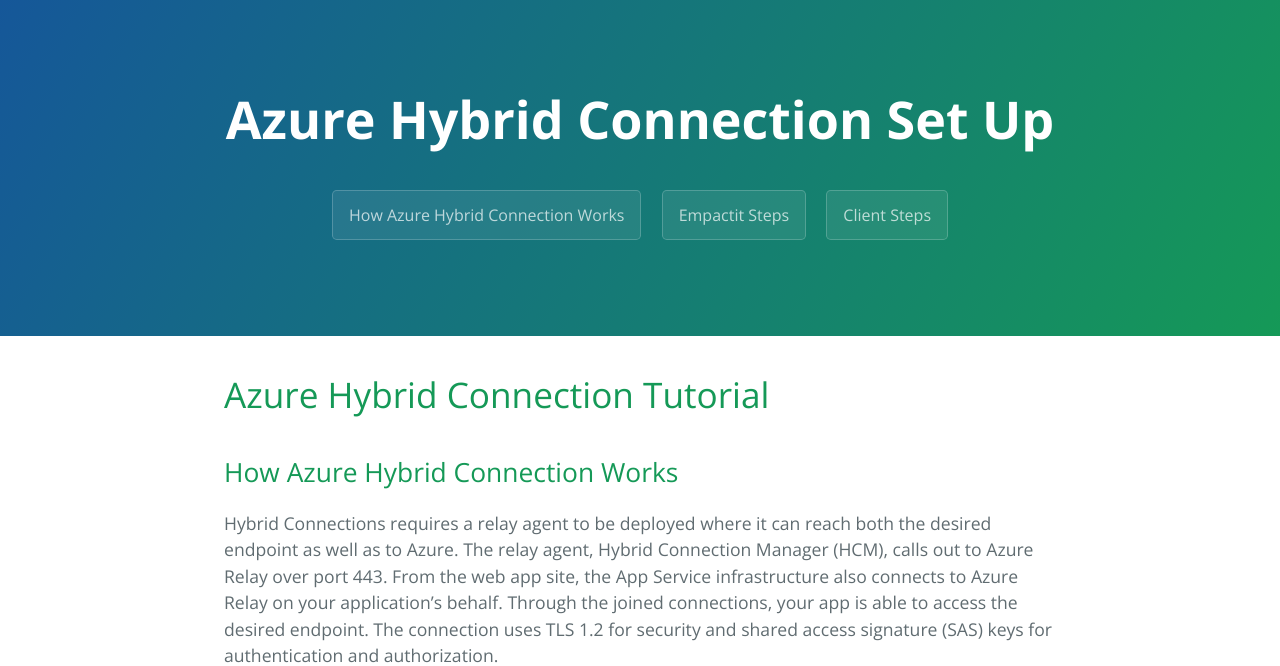
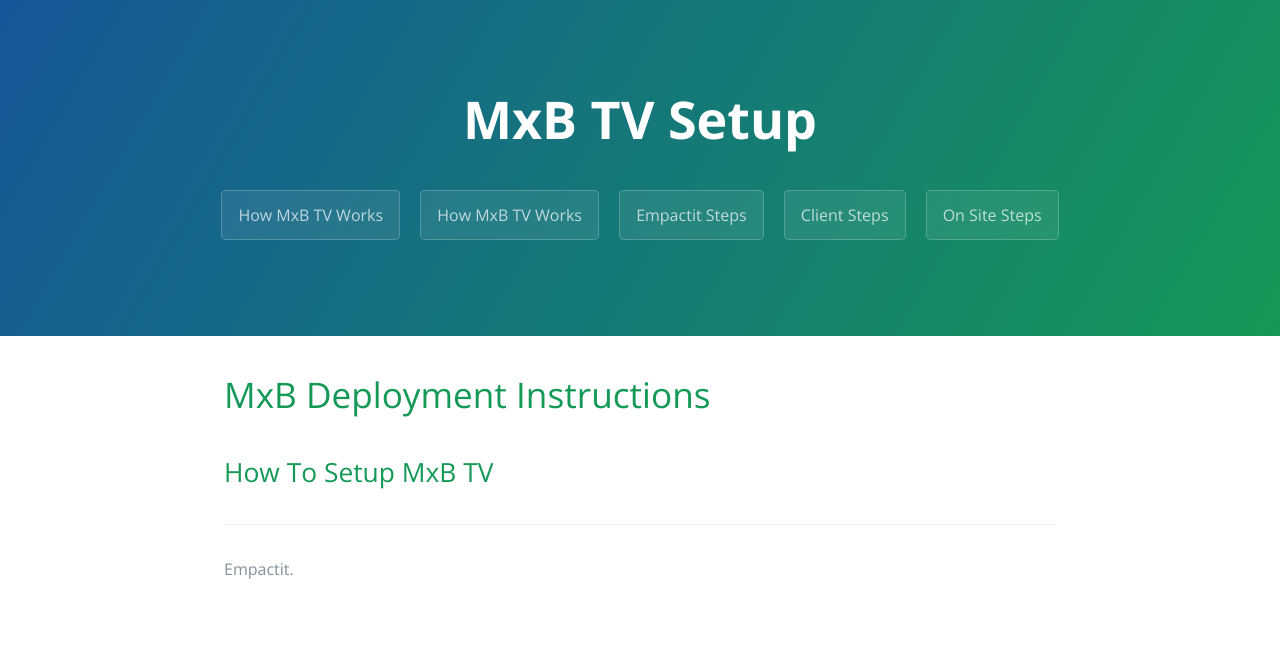
Before and after one commit to PrimeDev-team/azure-hybrid-connections, a Jekyll site: the page built from index.md, in a window 1280 px wide. Shown: the top 666 px of the page. Built offline with Jekyll 4.4.1, drawn with Linux system fonts in a browser that asks for light colours; some of the changed text lies outside the part shown; grey boxes are pictures that could not be loaded.

Commit message:
add onsite option

```diff
--- a/_layouts/template.html
+++ b/_layouts/template.html
@@ -11,11 +11,13 @@
   </head>
   <body>
     <section class="page-header">
-      <h1 class="project-name">Azure Hybrid Connection Set Up</h1>
+      <h1 class="project-name">MxB TV Setup</h1>
       <h2 class="project-tagline"></h2>
-      <a href="https://primedev-team.github.io/azure-hybrid-connections/index" class="btn">How Azure Hybrid Connection Works</a>
-      <a href="https://primedev-team.github.io/azure-hybrid-connections/empactit-steps" class="btn">Empactit Steps</a>
-      <a href="https://primedev-team.github.io/azure-hybrid-connections/client-steps" class="btn">Client Steps</a>
+      <a href="https://primedev-team.github.io/mxb-tv-guides/index" class="btn">How MxB TV Works</a>
+      <a href="https://primedev-team.github.io/mxb-tv-guides/hybrid-connection" class="btn">How MxB TV Works</a>
+      <a href="https://primedev-team.github.io/mxb-tv-guides/empactit-steps" class="btn">Empactit Steps</a>
+      <a href="https://primedev-team.github.io/mxb-tv-guides/client-steps" class="btn">Client Steps</a>
+      <a href="https://primedev-team.github.io/mxb-tv-guides/on-site-steps" class="btn">On Site Steps</a>
     </section>
 
     <section class="main-content">
@@ -23,7 +25,7 @@
       {{ content }}
 
       <footer class="site-footer">
-        <span class="site-footer-credits">This page was generated by <a href="https://pages.github.com">GitHub Pages</a> using the <a href="https://github.com/jasonlong/cayman-theme">Cayman theme</a> by <a href="https://twitter.com/jasonlong">Jason Long</a>.</span>
+        <span class="site-footer-credits">Empactit</a>.</span>
       </footer>
 
     </section>
--- a/index.md
+++ b/index.md
@@ -1,18 +1,8 @@
 ---
-title: How Azure Hybrid Connection Works
+title: How To Setup MxB TV
 layout: template
 filename: index
 ---
-# Azure Hybrid Connection Tutorial
+# MxB Deployment Instructions
 
-## How Azure Hybrid Connection Works
-
-Hybrid Connections requires a relay agent to be deployed where it can reach both the desired endpoint as well as to Azure.
-The relay agent, Hybrid Connection Manager (HCM), calls out to Azure Relay over port 443.
-From the web app site, the App Service infrastructure also connects to Azure Relay on your application's behalf.
-Through the joined connections, your app is able to access the desired endpoint.
-The connection uses TLS 1.2 for security and shared access signature (SAS) keys for authentication and authorization.
-
-![alt text](https://docs.microsoft.com/en-us/azure/app-service/media/app-service-hybrid-connections/hybridconn-connectiondiagram.png)
-When your app makes a DNS request that matches a configured Hybrid Connection endpoint, the outbound TCP traffic will be redirected
-through the Hybrid Connection.
+## How To Setup MxB TV
```
Also changed, not shown: hybrid-connection.md (added, +18 -0 lines), on-site-steps.md (added, +59 -0 lines), params.json (+1 -1 lines).
